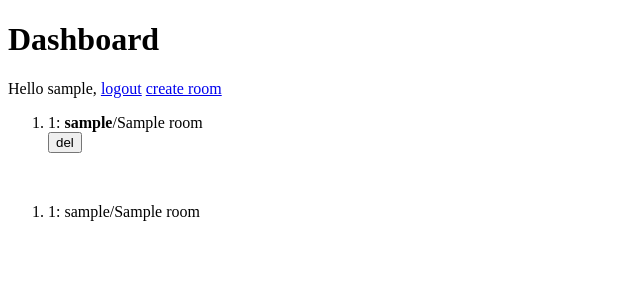
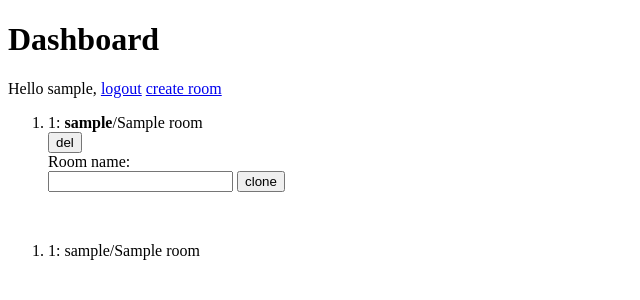
Before and after one commit to ucanyiit/YATSIM, a Django app: page /dashboard/ in a window 1280 px wide. Shown: the top 300 px of the page, without its empty margins (0-640 px from the left). Run offline with Django 4.2, Linux system fonts and the light colour scheme; a user stored in the database is signed in; tables that the repository leaves empty hold one stand-in row (values such as "Sample post").

Commit message:
Room cloning

```diff
--- a/yatsim/templates/dashboard/index.html
+++ b/yatsim/templates/dashboard/index.html
@@ -15,6 +15,13 @@ Hello {{ user.username }}, <a href={% url "logout" %}>logout</a> <a href={% url
         {% csrf_token %}
         <button type="submit" >del</button>
     </form>
+    <form action="/room/clone/{{room.id}}/" method="post">
+        {% csrf_token %}
+        <label for="room_name">Room name:</label><br>
+        <input type="text" id="room_name" name="room_name">
+
+        <button type="submit" >clone</button>
+    </form>
     {% endfor %}
 </ol><br>
 
--- a/yatsim/urls.py
+++ b/yatsim/urls.py
@@ -44,4 +44,7 @@ urlpatterns = [
     ),
     path("room/<int:room_id>/", views.index, name="room_page"),
     path("room/delete/<int:room_id>/", views.delete_room, name="delete_room"),
+    path(
+        "room/clone/<int:room_id>/", views.clone_room, name="clone_room"
+    ),
 ]
--- a/yatsim_dashboard/forms.py
+++ b/yatsim_dashboard/forms.py
@@ -13,3 +13,9 @@ class RoomDeletionForm(ModelForm):
     class Meta:
         model = Room
         fields = ["id"]
+
+
+class RoomCloneForm(ModelForm):
+    class Meta:
+        model = Room
+        fields = ["id", "room_name"]
--- a/yatsim_dashboard/views.py
+++ b/yatsim_dashboard/views.py
@@ -4,7 +4,7 @@ from django.contrib.auth.decorators import login_required
 from django.shortcuts import redirect, render
 from django.views.generic.edit import FormView
 
-from .forms import RoomCreationForm
+from .forms import RoomCloneForm, RoomCreationForm, RoomDeletionForm
 from .models import Room
 
 # Create your views here.
@@ -42,6 +42,61 @@ class CreateRoomView(FormView):
 
 @login_required
 def delete_room(request, room_id):
-    user = request.user
-    Room.objects.filter(id__exact=room_id).filter(owner__exact=user).delete()
+    if request.method == "POST":
+        user = request.user
+        form = RoomDeletionForm(request.POST, request.FILES)
+        if form.is_valid():
+            Room.objects.filter(id__exact=room_id).filter(owner__exact=user).delete()
+        else:
+            pass
     return redirect("/dashboard")
+
+
+@login_required
+def clone_room(request, room_id):
+    if request.method == "POST":
+        user = request.user
+        form = RoomCloneForm(request.POST, request.FILES)
+        if form.is_valid():
+            try:
+                room = Room.objects.get(id=room_id)
+                print(room.owner)
+                print(user)
+                if room.owner == user:
+                    new_room = Room.objects.create(
+                        owner=user,
+                        room_name=request.POST["room_name"],
+                        height=room.height,
+                        width=room.width,
+                    )
+                    new_room.save()
+            except:
+                pass
+        else:
+            pass
+    return redirect("/dashboard")
+
+
+@login_required
+def place_cell(request):
+    pass
+
+
+@login_required
+def switch_cell(request):
+    pass
+
+
+@login_required
+def rotate_cell(request):
+    pass
+
+
+@login_required
+def add_user_to_room(request):
+    pass
+
+
+@login_required
+def remove_user_to_room(request):
+    pass
```
